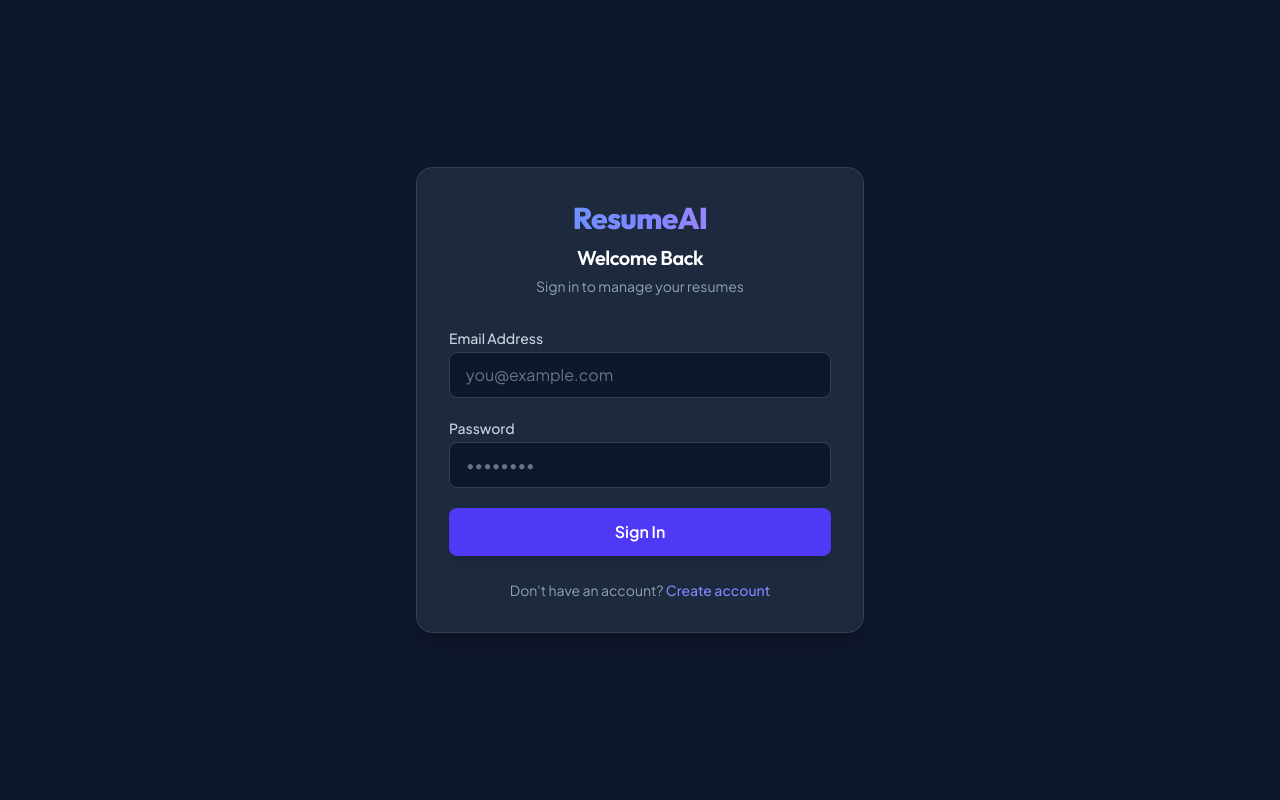
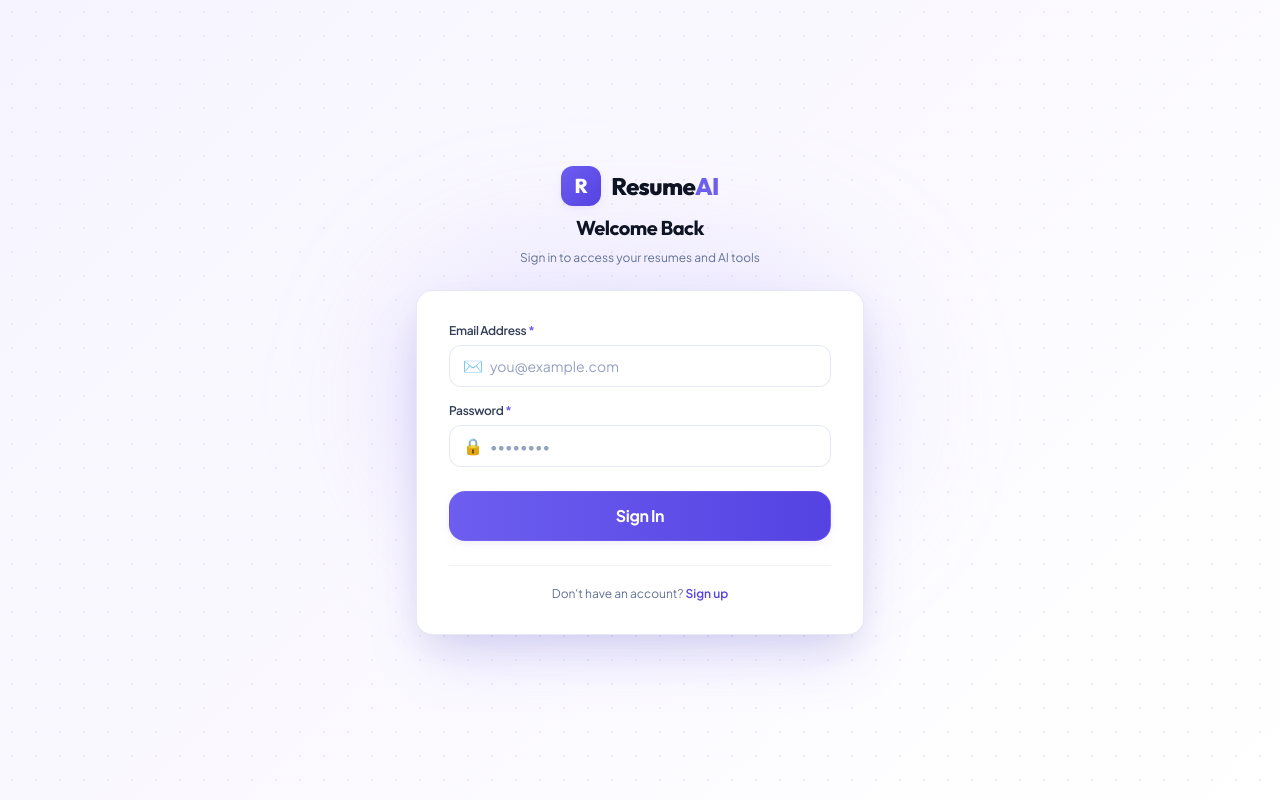
Before and after one commit to bhavyaku11/resumeai-builders-program, a React (Vite) app in the folder client/: page /login in a window 1280 px wide. Built offline with nearby package versions, Linux system fonts and the light colour scheme.

Commit message:
UIUX-Part4: restyle login and register pages

```diff
--- a/client/src/pages/Login.jsx
+++ b/client/src/pages/Login.jsx
@@ -1,6 +1,9 @@
 import React, { useState } from 'react';
 import { Link, useNavigate } from 'react-router-dom';
 import { useAuth } from '../context/AuthContext';
+import Button from '../components/ui/Button';
+import Input from '../components/ui/Input';
+import { Card } from '../components/ui/Card';
 
 export default function Login() {
   const [formData, setFormData] = useState({
@@ -60,75 +63,91 @@ export default function Login() {
   };
 
   return (
-    <div className="min-h-screen bg-slate-900 flex items-center justify-center p-4">
-      <div className="w-full max-w-md bg-slate-800 border border-slate-700 rounded-2xl shadow-xl p-8">
-        <div className="text-center mb-8">
-          <h1 className="text-3xl font-extrabold tracking-tight bg-gradient-to-r from-blue-400 via-indigo-400 to-purple-400 bg-clip-text text-transparent mb-2">
-            ResumeAI
+    <div className="min-h-screen bg-brand-canvas relative flex items-center justify-center p-4 font-body selection:bg-brand-500/20 selection:text-brand-700">
+      {/* Background Dot Grid Pattern */}
+      <div className="absolute inset-0 bg-[radial-gradient(#d4ccff_1.2px,transparent_1.2px)] [background-size:24px_24px] opacity-40 pointer-events-none" />
+
+      {/* Decorative Blur Orb */}
+      <div className="absolute top-1/2 left-1/2 -translate-x-1/2 -translate-y-1/2 w-[500px] h-[300px] bg-brand-300/20 rounded-full blur-3xl pointer-events-none" />
+
+      {/* Centered Auth Card */}
+      <div className="w-full max-w-md relative z-10 space-y-6">
+        {/* Brand Header */}
+        <div className="text-center space-y-2">
+          <Link to="/" className="inline-flex items-center space-x-2.5 group">
+            <div className="w-10 h-10 rounded-xl bg-gradient-brand flex items-center justify-center text-white font-extrabold font-display text-xl shadow-soft-sm group-hover:scale-105 transition-transform">
+              R
+            </div>
+            <span className="text-2xl font-extrabold font-display tracking-tight text-surface-900">
+              Resume<span className="text-brand-500">AI</span>
+            </span>
+          </Link>
+          <h1 className="text-xl font-bold font-display text-surface-900 tracking-tight">
+            Welcome Back
           </h1>
-          <h2 className="text-xl font-semibold text-white">Welcome Back</h2>
-          <p className="text-slate-400 text-sm mt-1">Sign in to manage your resumes</p>
+          <p className="text-xs text-surface-500">
+            Sign in to access your resumes and AI tools
+          </p>
         </div>
 
+        <Card padding="p-8" className="bg-white border-surface-200/90 shadow-soft-xl">
+          {/* API Error Alert */}
           {apiError && (
-          <div className="mb-6 p-3 bg-red-500/10 border border-red-500/30 rounded-lg text-red-400 text-sm">
-            {apiError}
+            <div className="mb-5 p-3.5 bg-rose-50 border border-rose-200/80 rounded-xl text-rose-700 text-xs font-medium flex items-center space-x-2 shadow-soft-xs">
+              <span className="text-sm">⚠️</span>
+              <span>{apiError}</span>
             </div>
           )}
 
-        <form onSubmit={handleSubmit} className="space-y-5" noValidate>
-          <div>
-            <label className="block text-sm font-medium text-slate-300 mb-1">Email Address</label>
-            <input
+          <form onSubmit={handleSubmit} className="space-y-4" noValidate>
+            <Input
+              label="Email Address"
               type="email"
               name="email"
+              isRequired
+              leftIcon={<span>✉️</span>}
               value={formData.email}
               onChange={handleChange}
               placeholder="you@example.com"
-              className={`w-full px-4 py-2.5 bg-slate-900 border rounded-lg text-white placeholder-slate-500 focus:outline-none focus:ring-2 focus:ring-indigo-500 transition-colors ${
-                errors.email ? 'border-red-500' : 'border-slate-700'
-              }`}
+              error={errors.email}
             />
-            {errors.email && <p className="mt-1.5 text-xs text-red-400">{errors.email}</p>}
-          </div>
 
-          <div>
-            <label className="block text-sm font-medium text-slate-300 mb-1">Password</label>
-            <input
+            <Input
+              label="Password"
               type="password"
               name="password"
+              isRequired
+              leftIcon={<span>🔒</span>}
               value={formData.password}
               onChange={handleChange}
               placeholder="••••••••"
-              className={`w-full px-4 py-2.5 bg-slate-900 border rounded-lg text-white placeholder-slate-500 focus:outline-none focus:ring-2 focus:ring-indigo-500 transition-colors ${
-                errors.password ? 'border-red-500' : 'border-slate-700'
-              }`}
+              error={errors.password}
             />
-            {errors.password && <p className="mt-1.5 text-xs text-red-400">{errors.password}</p>}
+
+            <div className="pt-2">
+              <Button
+                type="submit"
+                variant="primary"
+                size="lg"
+                isLoading={isSubmitting}
+                className="w-full shadow-soft-md"
+              >
+                {isSubmitting ? 'Signing in...' : 'Sign In'}
+              </Button>
             </div>
-
-          <button
-            type="submit"
-            disabled={isSubmitting}
-            className="w-full py-3 px-4 bg-indigo-600 hover:bg-indigo-500 text-white font-semibold rounded-lg shadow-md transition-colors disabled:opacity-50 disabled:cursor-not-allowed flex items-center justify-center"
-          >
-            {isSubmitting ? (
-              <span className="flex items-center space-x-2">
-                <span className="w-4 h-4 border-2 border-white border-t-transparent rounded-full animate-spin"></span>
-                <span>Signing in...</span>
-              </span>
-            ) : (
-              'Sign In'
-            )}
-          </button>
           </form>
 
-        <p className="mt-6 text-center text-sm text-slate-400">
+          {/* Footer Link */}
+          <div className="mt-6 pt-5 border-t border-surface-100 text-center text-xs text-surface-500">
             Don't have an account?{' '}
-          <Link to="/register" className="text-indigo-400 hover:text-indigo-300 font-medium">
-            Create account
+            <Link
+              to="/register"
+              className="text-brand-600 hover:text-brand-700 font-semibold hover:underline"
+            >
+              Sign up
             </Link>
-        </p>
+          </div>
+        </Card>
       </div>
     </div>
   );
--- a/client/src/pages/Register.jsx
+++ b/client/src/pages/Register.jsx
@@ -1,6 +1,9 @@
 import React, { useState } from 'react';
 import { Link, useNavigate } from 'react-router-dom';
 import { useAuth } from '../context/AuthContext';
+import Button from '../components/ui/Button';
+import Input from '../components/ui/Input';
+import { Card } from '../components/ui/Card';
 
 export default function Register() {
   const [formData, setFormData] = useState({
@@ -66,90 +69,104 @@ export default function Register() {
   };
 
   return (
-    <div className="min-h-screen bg-slate-900 flex items-center justify-center p-4">
-      <div className="w-full max-w-md bg-slate-800 border border-slate-700 rounded-2xl shadow-xl p-8">
-        <div className="text-center mb-8">
-          <h1 className="text-3xl font-extrabold tracking-tight bg-gradient-to-r from-blue-400 via-indigo-400 to-purple-400 bg-clip-text text-transparent mb-2">
-            ResumeAI
+    <div className="min-h-screen bg-brand-canvas relative flex items-center justify-center p-4 font-body selection:bg-brand-500/20 selection:text-brand-700">
+      {/* Background Dot Grid Pattern */}
+      <div className="absolute inset-0 bg-[radial-gradient(#d4ccff_1.2px,transparent_1.2px)] [background-size:24px_24px] opacity-40 pointer-events-none" />
+
+      {/* Decorative Blur Orb */}
+      <div className="absolute top-1/2 left-1/2 -translate-x-1/2 -translate-y-1/2 w-[500px] h-[300px] bg-brand-300/20 rounded-full blur-3xl pointer-events-none" />
+
+      {/* Centered Auth Card */}
+      <div className="w-full max-w-md relative z-10 space-y-6">
+        {/* Brand Header */}
+        <div className="text-center space-y-2">
+          <Link to="/" className="inline-flex items-center space-x-2.5 group">
+            <div className="w-10 h-10 rounded-xl bg-gradient-brand flex items-center justify-center text-white font-extrabold font-display text-xl shadow-soft-sm group-hover:scale-105 transition-transform">
+              R
+            </div>
+            <span className="text-2xl font-extrabold font-display tracking-tight text-surface-900">
+              Resume<span className="text-brand-500">AI</span>
+            </span>
+          </Link>
+          <h1 className="text-xl font-bold font-display text-surface-900 tracking-tight">
+            Create Your Account
           </h1>
-          <h2 className="text-xl font-semibold text-white">Create an Account</h2>
-          <p className="text-slate-400 text-sm mt-1">Start building AI-enhanced resumes today</p>
+          <p className="text-xs text-surface-500">
+            Start building AI-enhanced ATS resumes in seconds
+          </p>
         </div>
 
+        <Card padding="p-8" className="bg-white border-surface-200/90 shadow-soft-xl">
+          {/* API Error Alert */}
           {apiError && (
-          <div className="mb-6 p-3 bg-red-500/10 border border-red-500/30 rounded-lg text-red-400 text-sm">
-            {apiError}
+            <div className="mb-5 p-3.5 bg-rose-50 border border-rose-200/80 rounded-xl text-rose-700 text-xs font-medium flex items-center space-x-2 shadow-soft-xs">
+              <span className="text-sm">⚠️</span>
+              <span>{apiError}</span>
             </div>
           )}
 
-        <form onSubmit={handleSubmit} className="space-y-5" noValidate>
-          <div>
-            <label className="block text-sm font-medium text-slate-300 mb-1">Full Name</label>
-            <input
+          <form onSubmit={handleSubmit} className="space-y-4" noValidate>
+            <Input
+              label="Full Name"
               type="text"
               name="name"
+              isRequired
+              leftIcon={<span>👤</span>}
               value={formData.name}
               onChange={handleChange}
-              placeholder="John Doe"
-              className={`w-full px-4 py-2.5 bg-slate-900 border rounded-lg text-white placeholder-slate-500 focus:outline-none focus:ring-2 focus:ring-indigo-500 transition-colors ${
-                errors.name ? 'border-red-500' : 'border-slate-700'
-              }`}
+              placeholder="Alex Morgan"
+              error={errors.name}
             />
-            {errors.name && <p className="mt-1.5 text-xs text-red-400">{errors.name}</p>}
-          </div>
 
-          <div>
-            <label className="block text-sm font-medium text-slate-300 mb-1">Email Address</label>
-            <input
+            <Input
+              label="Email Address"
               type="email"
               name="email"
+              isRequired
+              leftIcon={<span>✉️</span>}
               value={formData.email}
               onChange={handleChange}
               placeholder="you@example.com"
-              className={`w-full px-4 py-2.5 bg-slate-900 border rounded-lg text-white placeholder-slate-500 focus:outline-none focus:ring-2 focus:ring-indigo-500 transition-colors ${
-                errors.email ? 'border-red-500' : 'border-slate-700'
-              }`}
+              error={errors.email}
             />
-            {errors.email && <p className="mt-1.5 text-xs text-red-400">{errors.email}</p>}
-          </div>
 
-          <div>
-            <label className="block text-sm font-medium text-slate-300 mb-1">Password</label>
-            <input
+            <Input
+              label="Password"
               type="password"
               name="password"
+              isRequired
+              leftIcon={<span>🔒</span>}
               value={formData.password}
               onChange={handleChange}
-              placeholder="••••••••"
-              className={`w-full px-4 py-2.5 bg-slate-900 border rounded-lg text-white placeholder-slate-500 focus:outline-none focus:ring-2 focus:ring-indigo-500 transition-colors ${
-                errors.password ? 'border-red-500' : 'border-slate-700'
-              }`}
+              placeholder="At least 8 characters"
+              error={errors.password}
+              helperText="Password must be at least 8 characters long."
             />
-            {errors.password && <p className="mt-1.5 text-xs text-red-400">{errors.password}</p>}
+
+            <div className="pt-2">
+              <Button
+                type="submit"
+                variant="primary"
+                size="lg"
+                isLoading={isSubmitting}
+                className="w-full shadow-soft-md"
+              >
+                {isSubmitting ? 'Creating Account...' : 'Get Started Free'}
+              </Button>
             </div>
-
-          <button
-            type="submit"
-            disabled={isSubmitting}
-            className="w-full py-3 px-4 bg-indigo-600 hover:bg-indigo-500 text-white font-semibold rounded-lg shadow-md transition-colors disabled:opacity-50 disabled:cursor-not-allowed flex items-center justify-center"
-          >
-            {isSubmitting ? (
-              <span className="flex items-center space-x-2">
-                <span className="w-4 h-4 border-2 border-white border-t-transparent rounded-full animate-spin"></span>
-                <span>Creating Account...</span>
-              </span>
-            ) : (
-              'Register'
-            )}
-          </button>
           </form>
 
-        <p className="mt-6 text-center text-sm text-slate-400">
+          {/* Footer Link */}
+          <div className="mt-6 pt-5 border-t border-surface-100 text-center text-xs text-surface-500">
             Already have an account?{' '}
-          <Link to="/login" className="text-indigo-400 hover:text-indigo-300 font-medium">
-            Sign in
+            <Link
+              to="/login"
+              className="text-brand-600 hover:text-brand-700 font-semibold hover:underline"
+            >
+              Log in
             </Link>
-        </p>
+          </div>
+        </Card>
       </div>
     </div>
   );
```
Lines whose indentation alone changed are shown as unchanged.
